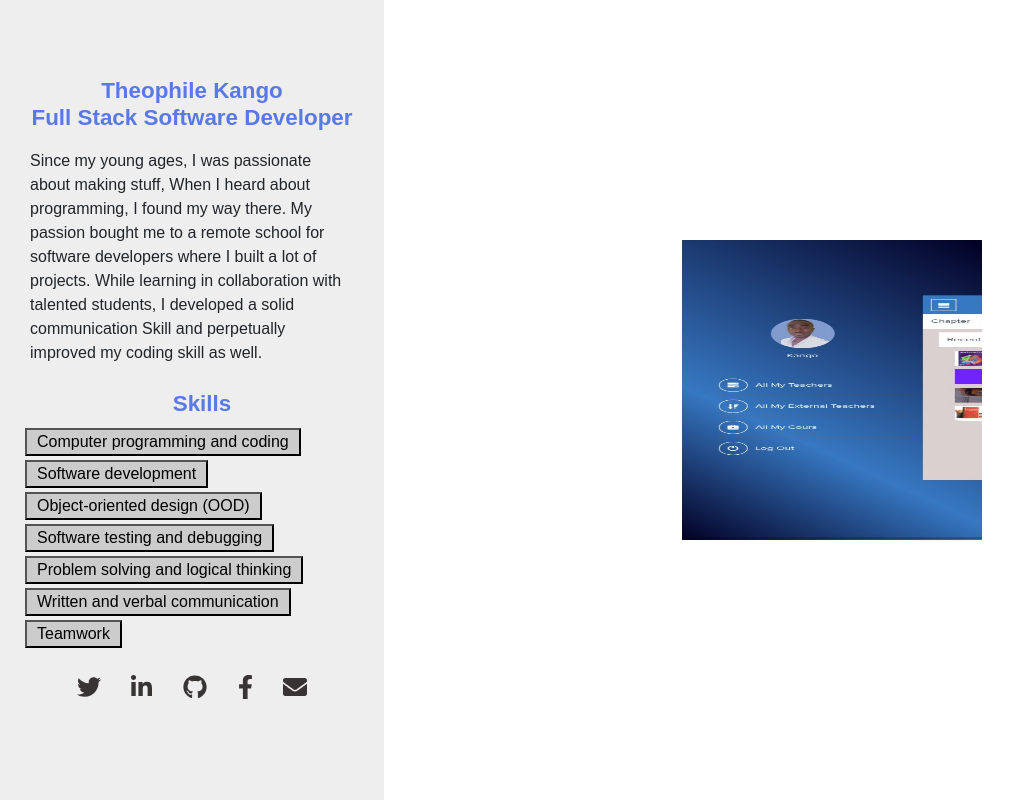
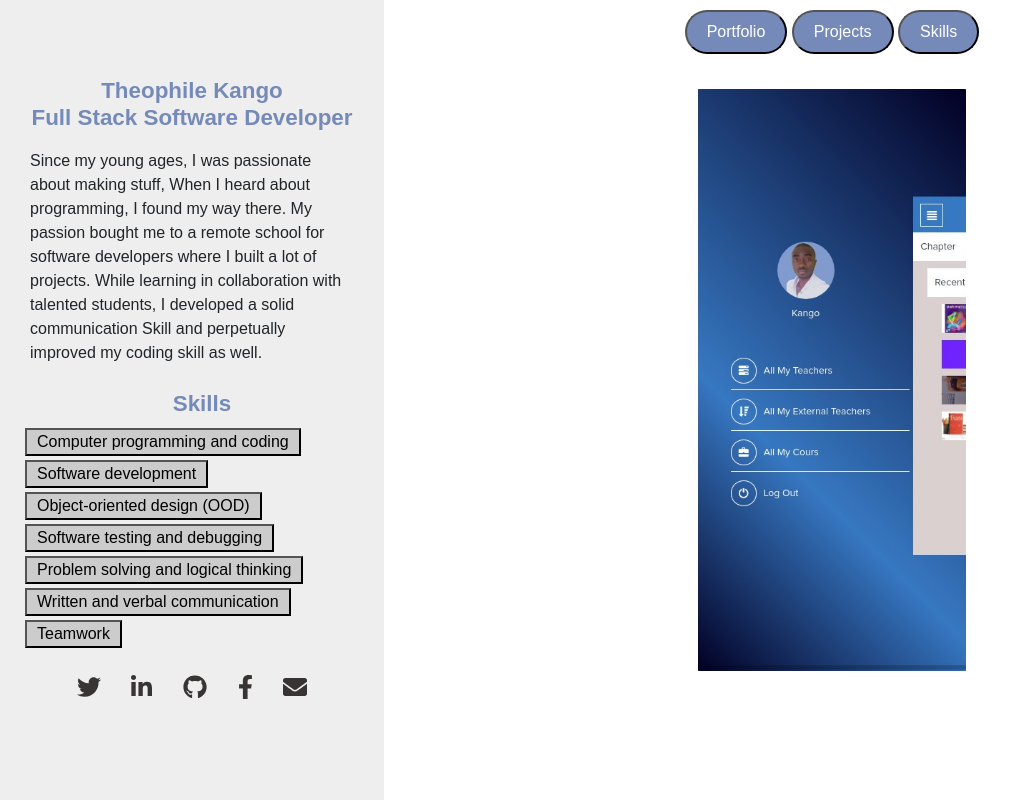
Before and after one commit to Theophile-Kango/personal-portfolio, a website built with webpack: page src/template.html in a window 1280 px wide. Shown: the top 800 px of the page, without its empty margins (0-1020 px from the left). Built offline with nearby package versions, Linux system fonts and the light colour scheme.

Commit message:
Add menu buttons

```diff
--- a/src/style.scss
+++ b/src/style.scss
@@ -7,7 +7,7 @@
   box-sizing: border-box;
 }
 
-$blue: #5879e6;
+$blue: #758ab8;
 $green: #ccc;
 
 .main {
@@ -65,7 +65,7 @@ $green: #ccc;
               color: rgb(56, 52, 52);
               font-size: 1.5em;
               &:hover {
-                color: #758ab8;
+                color: $blue;
               }
             }
           }
@@ -79,35 +79,56 @@ $green: #ccc;
     min-height: 100vh;
     right: 0;
     width: 70%;
-    flex-direction: column;
+    flex-wrap: wrap;
     align-items: center;
     justify-content: center;
+
+    menu{
+      position: fixed;
+      top: 0;
+      padding-top: 10px;
+      background: white;
+      width: 70%;
+      text-align: center;
+      height: 65px;
+      button{
+        padding: 8px 20px;
+        color: white;
+        background: $blue;
+        border-radius: 30px;
+        &:hover{
+          background: $green;
+          color: black;
+        }
+      }
+    }
 
     section{
       display: flex;
       flex-direction: column;
       justify-content: center;
       align-items: center;
+      min-height: 95vh;
       width: 100%;
-      min-height: 95vh;
-      margin: 10px 0;
-
-      div,
-      img {
-        position: absolute;
+      //div,
+      // img {
+      //   position: absolute;
+      //   cursor: pointer;
+      // }
+      img{
+        object-fit: cover;
+        width: 80%;
         cursor: pointer;
       }
-      img{
-        object-fit: container;
-        width: 300px;
-        height: 300px;
+      #mobile{
+        width: 30%;
       }
-      div {
-        background: #ddd;
-        color: rgb(56, 52, 52);
-        width: 250px;
-        height: 300px;
-      }
+      // div {
+      //   background: #ddd;
+      //   color: rgb(56, 52, 52);
+      //   width: 250px;
+      //   height: 300px;
+      // }
       .details{
         ul{
           li{
--- a/src/template.html
+++ b/src/template.html
@@ -57,8 +57,13 @@
           </aside>
       </section>
       <article>
+        <menu>
+          <button>Portfolio</button>
+          <button>Projects</button>
+          <button>Skills</button>
+        </menu>
           <section>
-              <div class="details">
+              <!-- <div class="details">
                   <h2>Courses Track App</h2>
                   <ul>
                       <li>
@@ -71,11 +76,11 @@
                           <a href="https://www.youtube.com/watch?v=pP40lWlStKE&feature=youtu.be" target="_blank"><i class="fas fa-video"></i></a>
                       </li>
                   </ul>
-              </div>
-              <img src="./src/assets/cours-track.herokuapp.com-iPhone-XS-X-375x812.png" alt="courses track app">
+              </div> -->
+              <img src="./src/assets/cours-track.herokuapp.com-iPhone-XS-X-375x812.png" alt="courses track app" id="mobile">
           </section>
           <section>
-              <div class="details">
+              <!-- <div class="details">
                   <h2>Commission Website</h2>
                   <ul>
                       <li>
@@ -88,11 +93,11 @@
                           <a href="https://www.loom.com/share/20b166f703d04e13bb510c9f248a34ef" target="_blank"><i class="fas fa-video"></i></a>
                       </li>
                   </ul>
-              </div>
+              </div> -->
               <img src="./src/assets/beta-ecommission.png" alt="E-commission website">
           </section>
           <section>
-              <div class="details">
+              <!-- <div class="details">
                   <h2>Next Web Page</h2>
                   <ul>
                       <li>
@@ -102,11 +107,11 @@
                           <a href="https://theophile-kango.github.io/thenextweb/" target="_blank"><i class="fas fa-paperclip"></i></a>
                       </li>
                   </ul>
-              </div>
+              </div> -->
               <img src="./src/assets/next-web-page.png" alt="News webpage">
           </section>
           <section>
-              <div class="details">
+              <!-- <div class="details">
                   <h2>Covid-19 Bot</h2>
                   <ul>
                       <li>
@@ -119,11 +124,11 @@
                           <a href="https://youtu.be/q4V9cXcDkII" target="_blank"><i class="fas fa-video"></i></a>
                       </li>
                   </ul>
-              </div>
+              </div> -->
               <img src="./src/assets/telegram-bot.png" alt="Coronavirus telegram bot">
           </section>
           <section>
-              <div class="details">
+              <!-- <div class="details">
                   <h2>Matching Game</h2>
                   <ul>
                       <li>
@@ -133,7 +138,7 @@
                           <a href="https://theophile-kango.github.io/matching-game/" target="_blank"><i class="fas fa-paperclip"></i></a>
                       </li>
                   </ul>
-              </div>
+              </div> -->
               <img src="./src/assets/matching-game.png" alt="matching-game">
           </section>
       </article>
```
